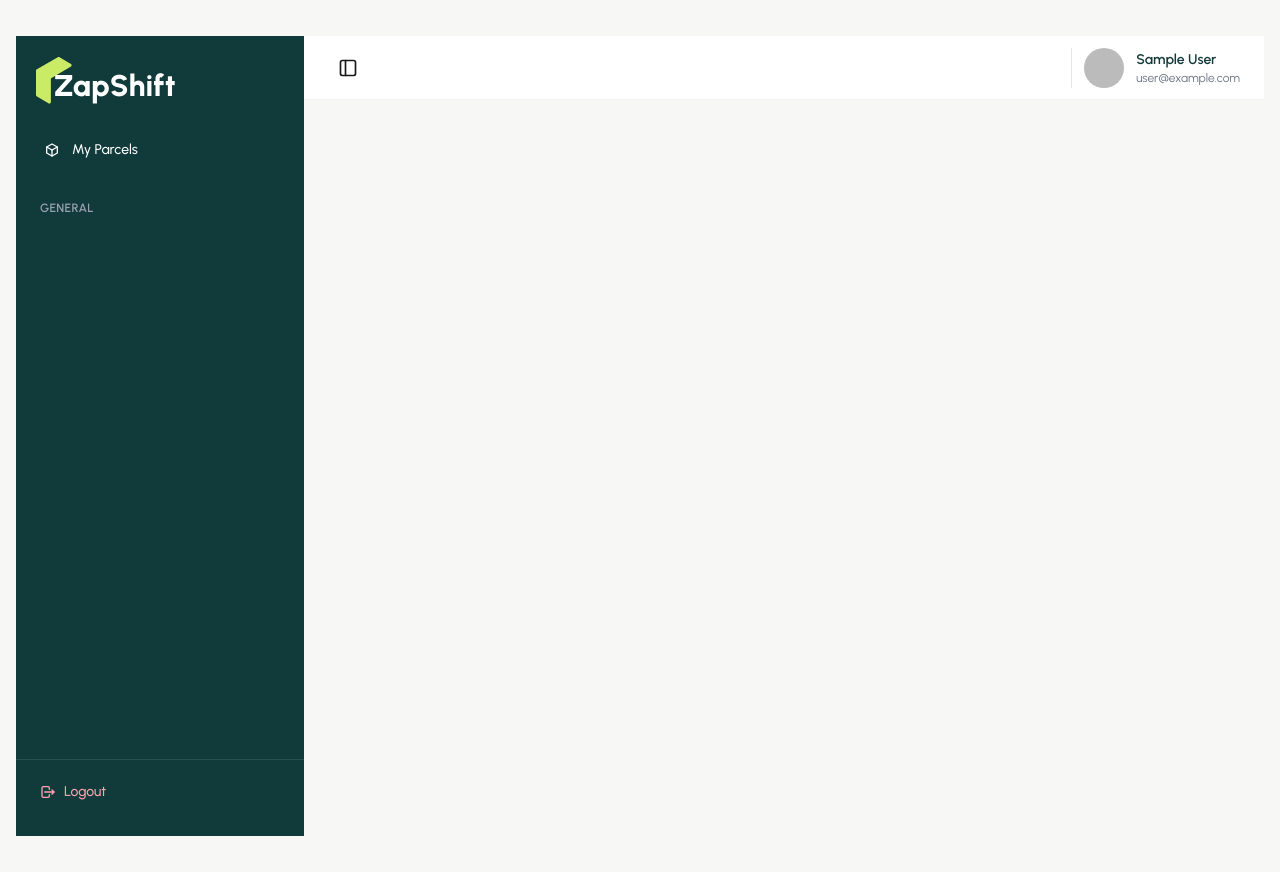
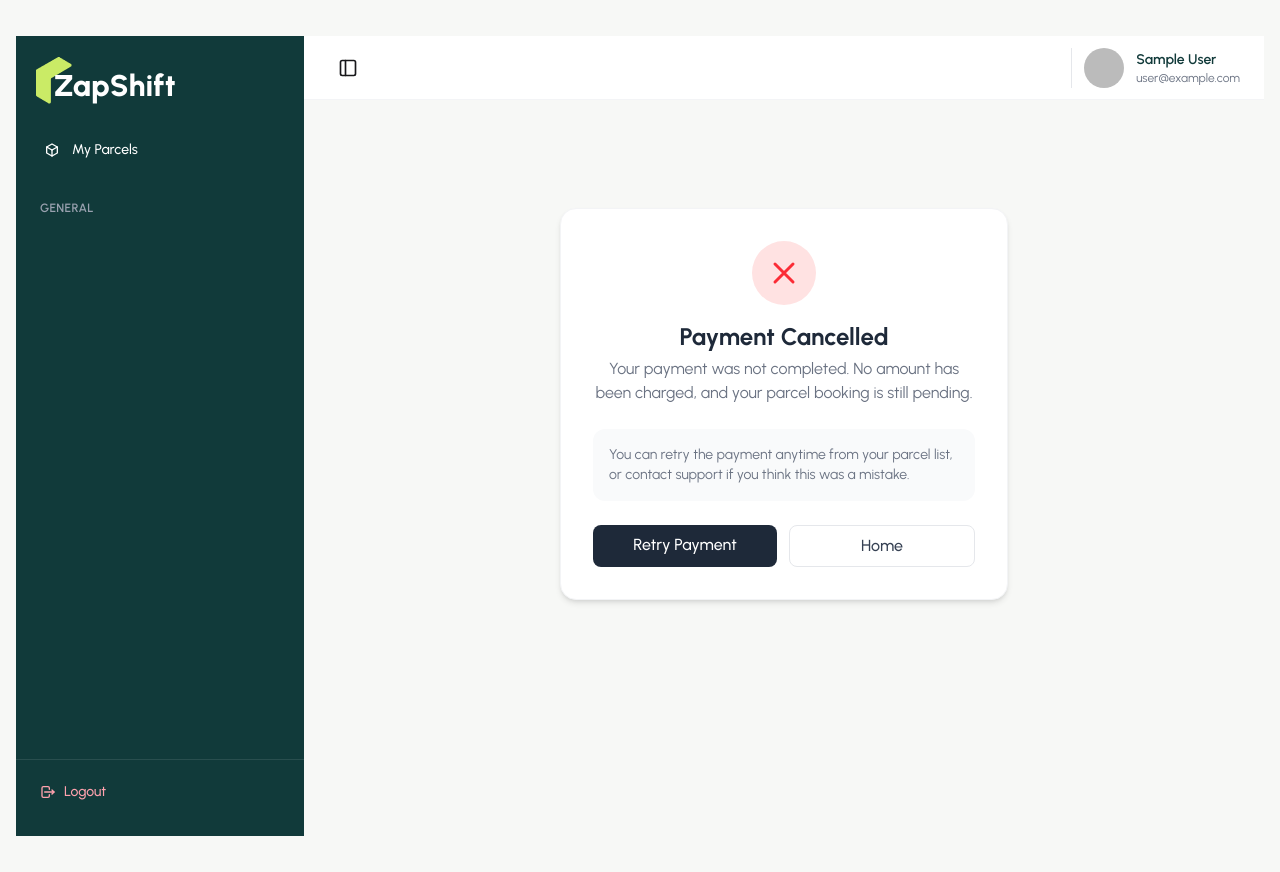
Before and after one commit to FahimFaysalNirjhar/zap-shift-client-side, a React (Vite) app: page /dashboard/payment-cancelled in a window 1280 px wide. Built offline with nearby package versions, Linux system fonts and the light colour scheme; no server answers; sample sign-in values are in the browser's storage.

Commit message:
stripe payment system succesffuly added and payment, payment success and payment cancel page completed

```diff
--- a/src/pages/Dashboard/Payments/PaymentCancel.jsx
+++ b/src/pages/Dashboard/Payments/PaymentCancel.jsx
@@ -1,7 +1,61 @@
 import React from "react";
+import { Link, useSearchParams } from "react-router";
 
 const PaymentCancel = () => {
-  return <div></div>;
+  const [searchParams] = useSearchParams();
+  const parcelId = searchParams.get("parcelId"); // optional, if you pass it in cancel_url
+
+  return (
+    <div className="min-h-[70vh] flex items-center justify-center px-4">
+      <div className="w-full max-w-md bg-white rounded-2xl shadow-md border border-gray-100 p-8 text-center">
+        <div className="w-16 h-16 mx-auto rounded-full bg-red-100 flex items-center justify-center mb-4">
+          <svg
+            className="w-9 h-9 text-red-500"
+            fill="none"
+            viewBox="0 0 24 24"
+            stroke="currentColor"
+          >
+            <path
+              strokeLinecap="round"
+              strokeLinejoin="round"
+              strokeWidth={2}
+              d="M6 18L18 6M6 6l12 12"
+            />
+          </svg>
+        </div>
+
+        <h2 className="text-2xl font-bold text-gray-800 mb-1">
+          Payment Cancelled
+        </h2>
+        <p className="text-gray-500 mb-6">
+          Your payment was not completed. No amount has been charged, and your
+          parcel booking is still pending.
+        </p>
+
+        <div className="text-left bg-gray-50 rounded-xl p-4 mb-6">
+          <p className="text-sm text-gray-500">
+            You can retry the payment anytime from your parcel list, or contact
+            support if you think this was a mistake.
+          </p>
+        </div>
+
+        <div className="flex gap-3 justify-center">
+          <Link
+            to="/dashboard/parcels"
+            className="flex-1 px-4 py-2 rounded-lg bg-gray-800 text-white font-medium hover:bg-gray-900 transition"
+          >
+            Retry Payment
+          </Link>
+          <Link
+            to="/"
+            className="flex-1 px-4 py-2 rounded-lg border border-gray-200 text-gray-700 font-medium hover:bg-gray-50 transition"
+          >
+            Home
+          </Link>
+        </div>
+      </div>
+    </div>
+  );
 };
 
 export default PaymentCancel;
--- a/src/pages/Dashboard/Payments/PaymentSuccess.jsx
+++ b/src/pages/Dashboard/Payments/PaymentSuccess.jsx
@@ -1,5 +1,5 @@
-import React, { useEffect } from "react";
-import { useSearchParams } from "react-router";
+import React, { useEffect, useState } from "react";
+import { useSearchParams, Link } from "react-router";
 import useAxiosSecure from "../../../Hooks/useAxiosSecure";
 
 const PaymentSuccess = () => {
@@ -7,17 +7,136 @@ const PaymentSuccess = () => {
   const sessionId = searchParams.get("session_id");
   const axiosSecure = useAxiosSecure();
 
+  const [paymentInfo, setPaymentInfo] = useState(null);
+  const [status, setStatus] = useState("loading"); // "loading" | "success" | "error"
+
   useEffect(() => {
-    if (sessionId) {
-      axiosSecure
-        .patch(`/payment-success?session_id=${sessionId}`)
-        .then((res) => {
-          console.log(res.data);
-        });
+    if (!sessionId) {
+      setStatus("error");
+      return;
     }
+
+    axiosSecure
+      .patch(`/payment-success?session_id=${sessionId}`)
+      .then((res) => {
+        if (res.data?.success) {
+          setPaymentInfo({
+            transactionId: res.data.transationId,
+            trackingId: res.data.trackingId,
+          });
+          setStatus("success");
+        } else {
+          setStatus("error");
+        }
+      })
+      .catch((err) => {
+        console.error(err);
+        setStatus("error");
+      });
   }, [sessionId, axiosSecure]);
 
-  return <div></div>;
+  if (status === "loading") {
+    return (
+      <div className="min-h-[70vh] flex flex-col items-center justify-center gap-4">
+        <div className="w-12 h-12 border-4 border-gray-200 border-t-green-500 rounded-full animate-spin" />
+        <p className="text-gray-500">Confirming your payment...</p>
+      </div>
+    );
+  }
+
+  if (status === "error") {
+    return (
+      <div className="min-h-[70vh] flex flex-col items-center justify-center gap-4 text-center px-4">
+        <div className="w-16 h-16 rounded-full bg-red-100 flex items-center justify-center">
+          <svg
+            className="w-8 h-8 text-red-500"
+            fill="none"
+            viewBox="0 0 24 24"
+            stroke="currentColor"
+          >
+            <path
+              strokeLinecap="round"
+              strokeLinejoin="round"
+              strokeWidth={2}
+              d="M6 18L18 6M6 6l12 12"
+            />
+          </svg>
+        </div>
+        <h2 className="text-xl font-semibold text-gray-800">
+          Something went wrong
+        </h2>
+        <p className="text-gray-500 max-w-sm">
+          We couldn't confirm your payment. If money was deducted, please
+          contact support with your session ID.
+        </p>
+        <Link
+          to="/dashboard/parcels"
+          className="mt-2 px-5 py-2 rounded-lg bg-gray-800 text-white hover:bg-gray-900 transition"
+        >
+          Back to Dashboard
+        </Link>
+      </div>
+    );
+  }
+
+  return (
+    <div className="min-h-[70vh] flex items-center justify-center px-4">
+      <div className="w-full max-w-md bg-white rounded-2xl shadow-md border border-gray-100 p-8 text-center">
+        <div className="w-16 h-16 mx-auto rounded-full bg-green-100 flex items-center justify-center mb-4">
+          <svg
+            className="w-9 h-9 text-green-500"
+            fill="none"
+            viewBox="0 0 24 24"
+            stroke="currentColor"
+          >
+            <path
+              strokeLinecap="round"
+              strokeLinejoin="round"
+              strokeWidth={2}
+              d="M5 13l4 4L19 7"
+            />
+          </svg>
+        </div>
+
+        <h2 className="text-2xl font-bold text-gray-800 mb-1">
+          Payment Successful
+        </h2>
+        <p className="text-gray-500 mb-6">
+          Your parcel has been booked and payment received.
+        </p>
+
+        <div className="text-left bg-gray-50 rounded-xl p-4 space-y-3 mb-6">
+          <div className="flex justify-between items-center">
+            <span className="text-sm text-gray-500">Tracking ID</span>
+            <span className="text-sm font-semibold text-gray-800">
+              {paymentInfo?.trackingId || "—"}
+            </span>
+          </div>
+          <div className="flex justify-between items-center">
+            <span className="text-sm text-gray-500">Transaction ID</span>
+            <span className="text-sm font-mono text-gray-800 truncate max-w-[180px]">
+              {paymentInfo?.transactionId || "—"}
+            </span>
+          </div>
+        </div>
+
+        <div className="flex gap-3 justify-center">
+          <Link
+            to="/dashboard/parcels"
+            className="flex-1 px-4 py-2 rounded-lg bg-green-500 text-white font-medium hover:bg-green-600 transition"
+          >
+            My Parcels
+          </Link>
+          <Link
+            to="/"
+            className="flex-1 px-4 py-2 rounded-lg border border-gray-200 text-gray-700 font-medium hover:bg-gray-50 transition"
+          >
+            Home
+          </Link>
+        </div>
+      </div>
+    </div>
+  );
 };
 
 export default PaymentSuccess;
```
